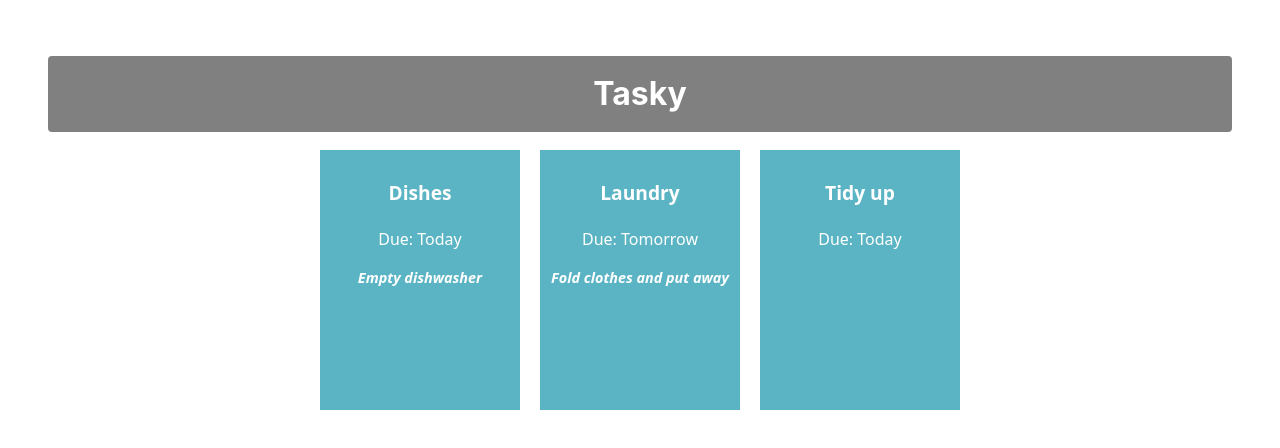
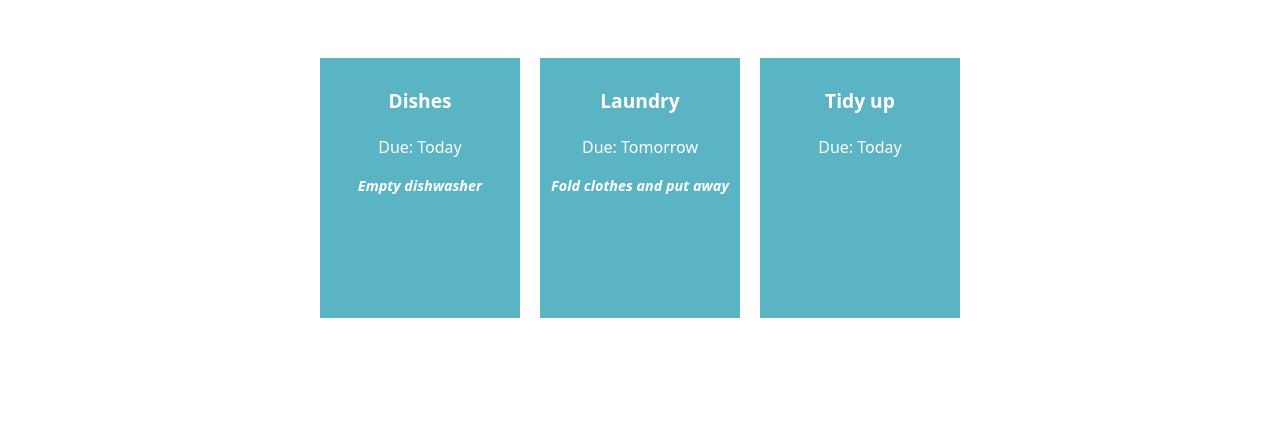
Before and after one commit to EyasRobertson/react-basics-labs, a React (Vite) app in the folder tasky/: page / in a window 1280 px wide. Shown: the top 448 px of the page. Built offline with nearby package versions, Linux system fonts and the light colour scheme.

Commit message:
Rendered list of tasks using map

```diff
--- a/tasky/src/App.jsx
+++ b/tasky/src/App.jsx
@@ -12,11 +12,10 @@ function App() {
   });
     return (
     <div className="container">
-      <h1>Tasky</h1>
-      <Task title={taskState.tasks[0].title} deadline={taskState.tasks[0].deadline} description={taskState.tasks[0].description} />
-      <Task title={taskState.tasks[1].title} deadline={taskState.tasks[1].deadline} description={taskState.tasks[1].description} />
-      <Task title={taskState.tasks[2].title} deadline={taskState.tasks[2].deadline} description={taskState.tasks[2].description} />
-    </div>
+      {taskState.tasks.map((task) => (
+		<Task title={task.title} description={task.description} deadline={task.deadline}/>
+	   ))}
+	</div>
   );
 }
 
```
